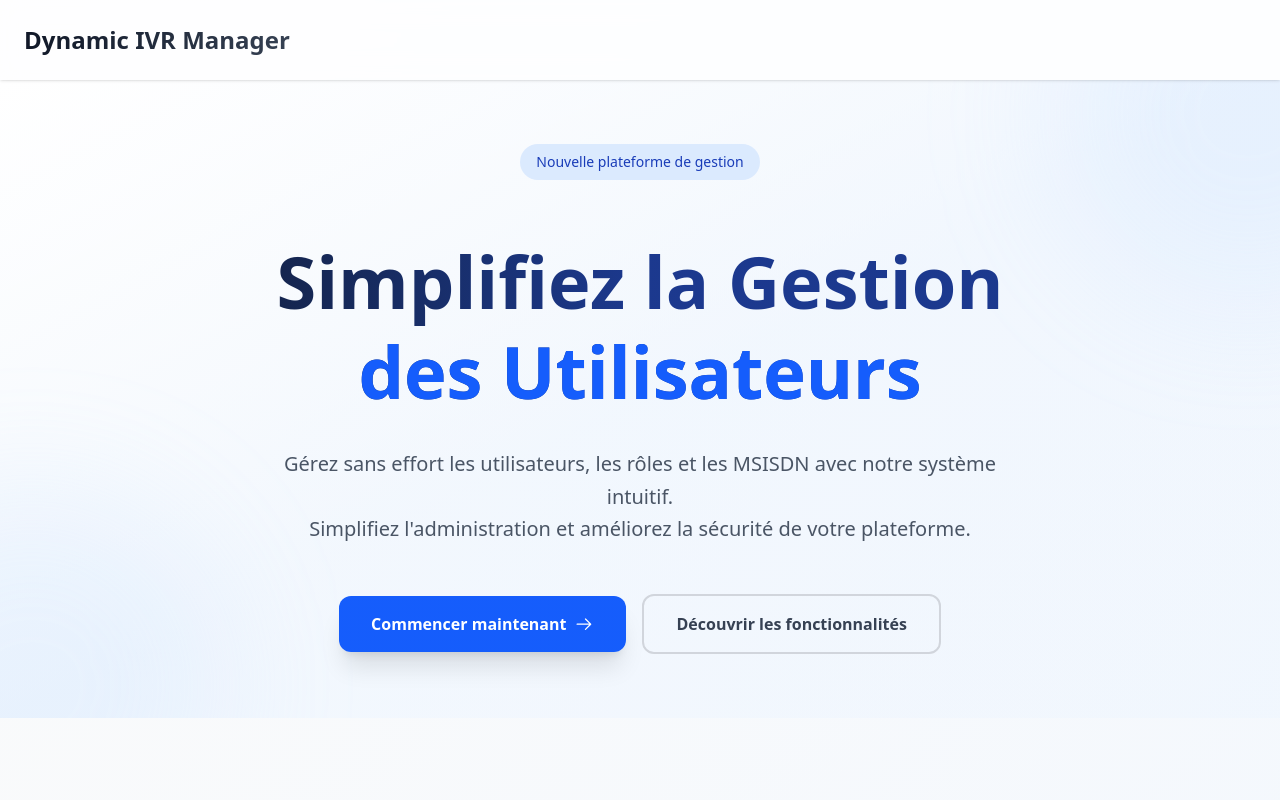
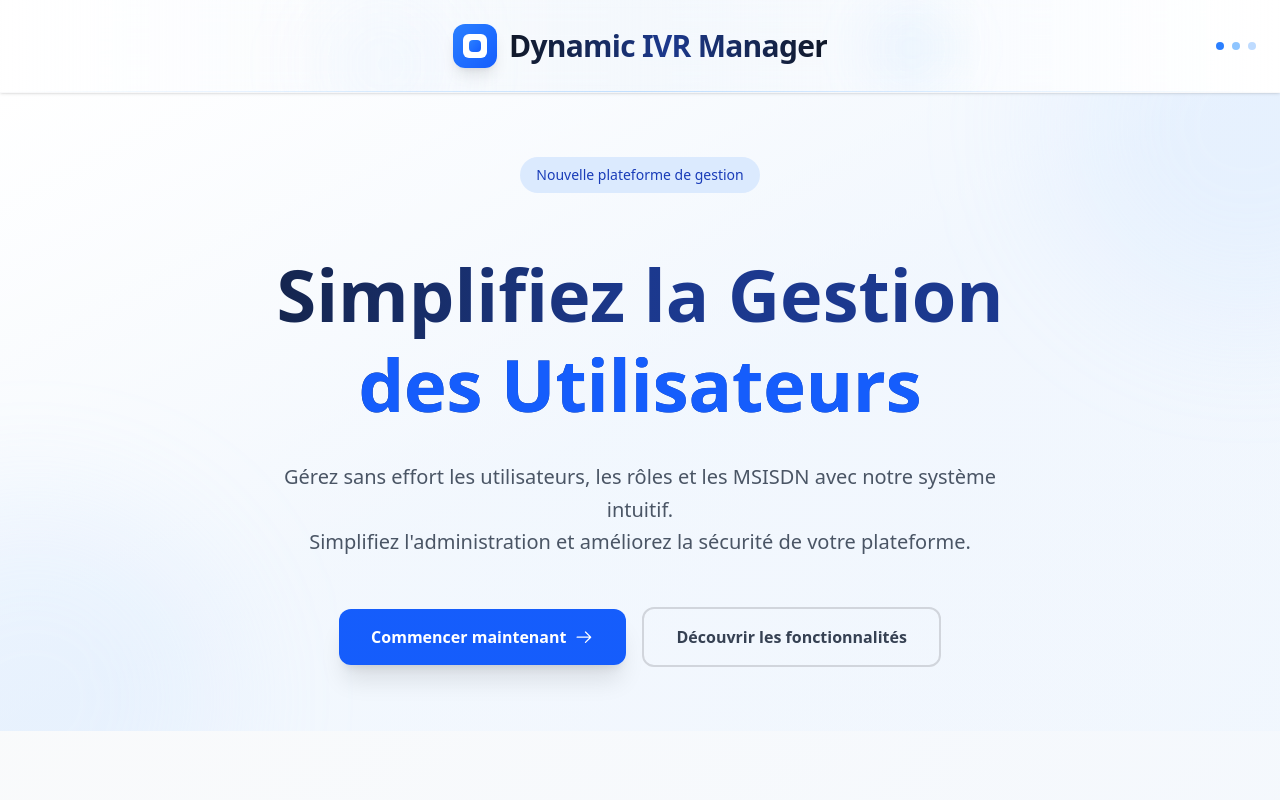
Before and after one commit to AbderaoufSouissi/Dynamic-IVR-Manager, a React (Vite) app in the folder IVR-client/: page / in a window 1280 px wide. Shown: the top 800 px of the page. Built offline with nearby package versions, Linux system fonts and the light colour scheme; no server answers.

Commit message:
Frontend: Modification de la page d'acceuil et ajout d'un nouvelle icone

```diff
--- a/IVR-client/index.html
+++ b/IVR-client/index.html
@@ -1,13 +1,16 @@
 <!doctype html>
 <html lang="en">
+
 <head>
   <meta charset="UTF-8" />
-    <link rel="icon" type="image/svg+xml" href="/dashborad-icon.svg" />
+  <link rel="icon" type="image/svg+xml" href="/logo.svg" />
   <meta name="viewport" content="width=device-width, initial-scale=1.0" />
   <title>Dynamic IVR Manager</title>
 </head>
+
 <body>
   <div id="root"></div>
   <script type="module" src="/src/main.tsx"></script>
 </body>
+
 </html>
--- a/IVR-client/src/pages/HomePage.tsx
+++ b/IVR-client/src/pages/HomePage.tsx
@@ -49,18 +49,43 @@ const HomePage = () => {
   return (
     <div className="bg-gradient-to-br from-slate-50 to-blue-50 min-h-screen">
       {/* Enhanced Header */}
-      <header className="flex items-center justify-between px-6 py-6 bg-white/80 backdrop-blur-md shadow-sm sticky top-0 z-50">
-        <div className="flex items-center justify-around">
+     {/* Enhanced Modern Header */}
+<header className="relative bg-gradient-to-r from-white via-blue-50/30 to-white backdrop-blur-lg shadow-sm sticky top-0 z-50 border-b border-gray-100/50">
+  {/* Background decoration */}
+  <div className="absolute inset-0 overflow-hidden">
+    <div className="absolute top-0 left-1/4 w-32 h-32 bg-blue-200/10 rounded-full blur-2xl"></div>
+    <div className="absolute top-0 right-1/4 w-24 h-24 bg-blue-300/10 rounded-full blur-xl"></div>
+  </div>
 
-          <span className="font-bold text-2xl bg-gradient-to-r from-gray-900 to-gray-700 bg-clip-text text-transparent">
-            Dynamic IVR Manager
-          </span>
+  <div className="container mx-auto px-4 sm:px-6 lg:px-8 relative z-10">
+    <div className="flex items-center justify-center py-6">
+      {/* Centered Logo/Title with enhanced styling */}
+      <div className="flex items-center space-x-3 group">
+        {/* Icon/Logo element */}
+        <div className="bg-gradient-to-br from-blue-500 to-blue-600 p-2.5 rounded-xl shadow-lg group-hover:scale-105 transition-all duration-300">
+          <div className="w-6 h-6 bg-white rounded-md flex items-center justify-center">
+            <div className="w-3 h-3 bg-gradient-to-br from-blue-500 to-blue-600 rounded-sm"></div>
+          </div>
         </div>
 
+        {/* Title */}
+        <h1 className="font-bold text-2xl md:text-3xl bg-gradient-to-r from-gray-900 via-blue-900 to-gray-900 bg-clip-text text-transparent tracking-tight">
+          Dynamic IVR Manager
+        </h1>
+      </div>
+    </div>
 
+    {/* Optional: Navigation dots or breadcrumb indicator */}
+    <div className="absolute right-6 top-1/2 transform -translate-y-1/2 hidden md:flex items-center space-x-2">
+      <div className="w-2 h-2 bg-blue-500 rounded-full"></div>
+      <div className="w-2 h-2 bg-blue-300 rounded-full"></div>
+      <div className="w-2 h-2 bg-blue-200 rounded-full"></div>
+    </div>
+  </div>
 
-
-      </header>
+  {/* Bottom gradient line */}
+  <div className="absolute bottom-0 left-0 right-0 h-px bg-gradient-to-r from-transparent via-blue-300/50 to-transparent"></div>
+</header>
 
       <main>
         {/* Enhanced Hero Section */}
```
Also changed, not shown: IVR-client/public/dashborad-icon.svg (deleted), IVR-client/public/logo.svg (added). Lines whose indentation alone changed are shown as unchanged.
